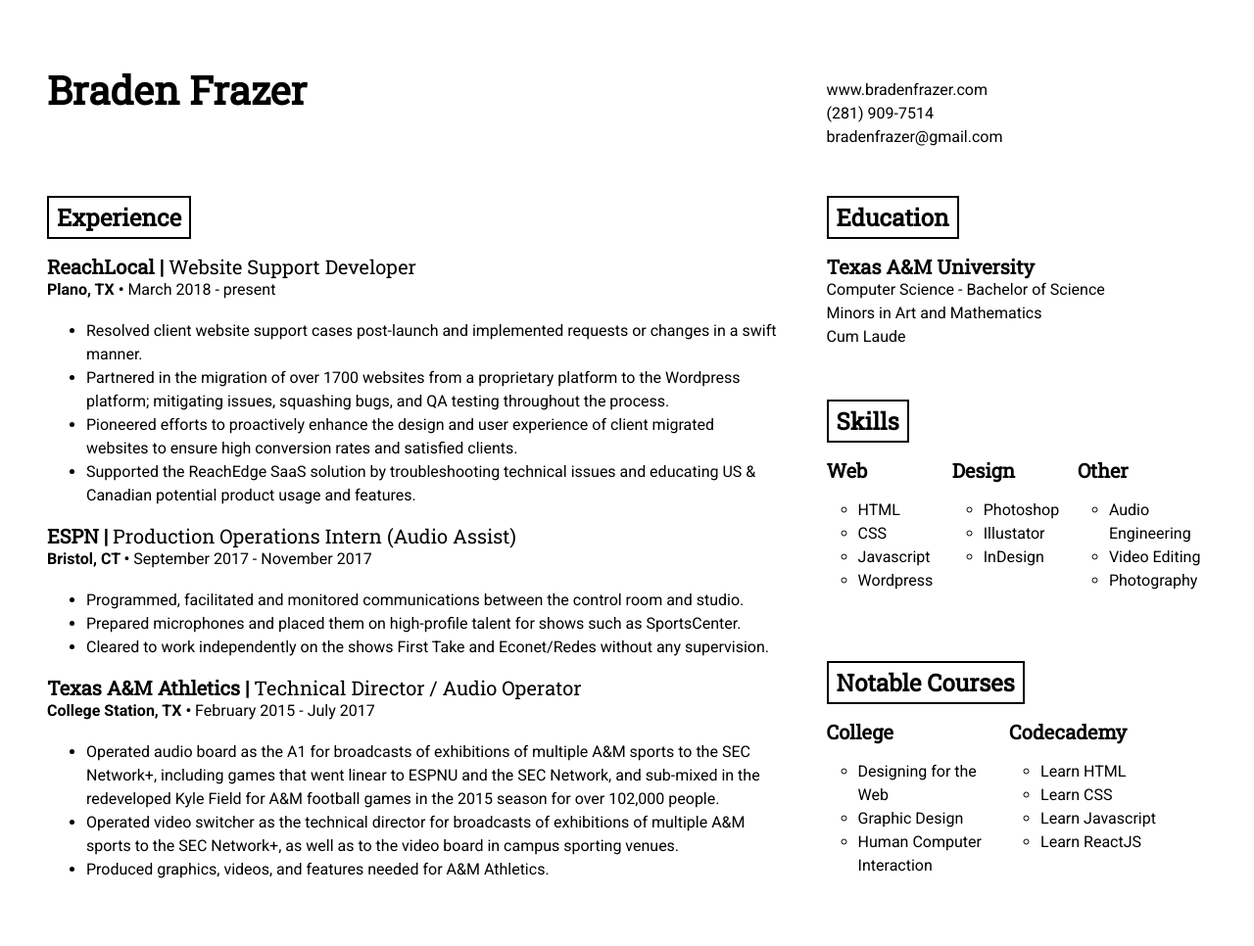
After one commit to bradenfrazer/bradenfrazer.com, a PHP site: page /resume.php in a window 1280 px wide. The commit adds this page. Shown: the whole page at 98% size. Run offline with PHP 8.4, Linux system fonts and the light colour scheme.

Commit message:
Add online resume to site under About page

```diff
--- a/about.php
+++ b/about.php
@@ -22,7 +22,10 @@
 
 <div class="content bg-light resume">
     <div class="container text-center">
-        <a href="../images/content/resume.pdf" target="_blank" class="btn btn-outline-primary">Resume</a>
+        <h3>Resume</h3>
+        <p></p>
+        <a href="../resume.php" target="_blank" class="btn btn-outline-primary">Online</a>
+        <a href="../images/content/resume.pdf" target="_blank" class="btn btn-outline-primary">PDF</a>
     </div>
 </div>
 
--- /dev/null
+++ b/resume.php
@@ -0,0 +1,120 @@
+<?php $page = "Resume"; ?>
+
+<!DOCTYPE html>
+<html lang="en">
+
+<head>
+	<meta charset="utf-8">
+	<meta name="viewport" content="width=device-width, initial-scale=1.0">
+	<link rel="shortcut icon" type="image/png" href="/images/design/favicon-64x64.png" />
+
+	<!-- Stylesheet -->
+	<link href="https://fonts.googleapis.com/css?family=Roboto+Slab|Roboto:400,700|Caveat+Brush" rel="stylesheet">
+	<link href="/style.css" rel="stylesheet" text="text/css" media="screen">
+
+
+	<!--<link rel="stylesheet" href="https://maxcdn.bootstrapcdn.com/bootstrap/4.0.0/css/bootstrap.min.css" integrity="sha384-Gn5384xqQ1aoWXA+058RXPxPg6fy4IWvTNh0E263XmFcJlSAwiGgFAW/dAiS6JXm" crossorigin="anonymous">
+	<link href="/style.css" rel="stylesheet" text="text/css" media="screen">
+	<script src="//cdnjs.cloudflare.com/ajax/libs/jquery/3.2.1/jquery.min.js"></script>
+	<script type="text/javascript" src="main.js"></script>-->
+	<title>
+		<?php echo "$page | Braden Frazer"; ?>
+	</title>
+</head>
+<body>
+    <div id="resume-grid">
+        <div id="resume-name">
+            <h1>Braden Frazer</h1>
+        </div>
+        <div id="resume-contact">
+            <p>www.bradenfrazer.com</p>
+            <p>(281) 909-7514</p>
+            <p>bradenfrazer@gmail.com</p>
+        </div>
+        <div id="resume-experience">
+            <h2>Experience</h2>
+            <h3><strong>ReachLocal | </strong>Website Support Developer</h3>
+            <p><strong>Plano, TX • </strong>March 2018 - present</p>
+            <ul>
+                <li>Resolved client website support cases post-launch and implemented requests or changes in a swift manner. </li>
+                <li>Partnered in the migration of over 1700 websites from a proprietary platform to the Wordpress platform; mitigating issues, squashing bugs, and  QA testing throughout the process. </li>
+                <li>Pioneered efforts to proactively enhance the design and user experience of client migrated websites to ensure  high conversion rates and satisfied clients. </li>
+                <li>Supported the ReachEdge SaaS solution by troubleshooting technical issues and educating US & Canadian potential product usage and features.</li>
+            </ul>
+            <h3><strong>ESPN | </strong>Production Operations Intern (Audio Assist)</h3>
+            <p><strong>Bristol, CT • </strong>September 2017 - November 2017</p>
+            <ul>
+                <li>Programmed, facilitated and monitored communications between the control room and studio.</li>
+                <li>Prepared microphones and placed them on high-profile talent for shows such as SportsCenter.</li>
+                <li>Cleared to work independently on the shows First Take and Econet/Redes without any supervision.</li>
+            </ul>
+            <h3><strong>Texas A&M Athletics | </strong>Technical Director / Audio Operator</h3>
+            <p><strong>College Station, TX • </strong>February 2015 - July 2017</p>
+            <ul>
+                <li>Operated audio board as the A1 for broadcasts of exhibitions of multiple A&M sports to the SEC Network+, including games that went linear to ESPNU and the SEC Network, and sub-mixed in the redeveloped Kyle Field for A&M football games in the 2015 season for over 102,000 people.</li>
+                <li>Operated video switcher as the technical director for broadcasts of exhibitions of multiple A&M sports to the SEC Network+, as well as to the video board in campus sporting venues.</li>
+                <li>Produced graphics, videos, and features needed for A&M Athletics.</li>
+            </ul>
+        </div>
+        <div id="resume-education">
+            <h2>Education</h2>
+            <h3><strong>Texas A&M University</strong></h3>
+            <p>Computer Science - Bachelor of Science</p>
+            <p>Minors in Art and Mathematics</p>
+            <p>Cum Laude</p>
+        </div>
+        <div id="resume-skills">
+            <h2>Skills</h2>
+            <div id="skills-flex">
+                <div class="col">
+                    <h3><strong>Web</strong></h3>
+                    <ul>
+                        <li>HTML</li>
+                        <li>CSS</li>
+                        <li>Javascript</li>
+                        <li>Wordpress</li>
+                    </ul>
+                </div>
+                <div class="col">
+                    <h3><strong>Design</strong></h3>
+                    <ul>
+                        <li>Photoshop</li>
+                        <li>Illustator</li>
+                        <li>InDesign</li>
+                    </ul>
+                </div>
+                <div class="col">
+                    <h3><strong>Other</strong></h3>
+                    <ul>
+                        <li>Audio Engineering</li>
+                        <li>Video Editing</li>
+                        <li>Photography</li>
+                    </ul>
+                </div>
+            </div>
+        </div>
+        <div id="resume-courses">
+            <h2>Notable Courses</h2>
+            <div id="courses-flex">
+                <div class="col">
+                    <h3><strong>College</strong></h3>
+                    <ul>
+                        <li>Designing for the Web</li>
+                        <li>Graphic Design</li>
+                        <li>Human Computer Interaction</li>
+                    </ul>
+                </div>
+                <div class="col">
+                    <h3><strong>Codecademy</strong></h3>
+                    <ul>
+                        <li>Learn HTML</li>
+                        <li>Learn CSS</li>
+                        <li>Learn Javascript</li>
+                        <li>Learn ReactJS</li>
+                    </ul>
+                </div>
+            </div>
+        </div>
+    </div>
+</body>
+</html>
--- a/style.css
+++ b/style.css
@@ -350,3 +350,116 @@ a:hover {
     margin: 0;
   }
 }
+
+/* Resume
+--------------------------------------------- */
+
+#resume-name {
+    grid-area: name;
+}
+
+#resume-contact {
+    grid-area: contact;
+}
+
+#resume-experience {
+    grid-area: experience;
+}
+
+#resume-education {
+    grid-area: education;
+}
+
+#resume-skills {
+   grid-area: skills;
+}
+
+#skills-flex, #courses-flex {
+    display: flex;
+}
+
+#skills-flex .col {
+    flex: 0 0 33%;
+}
+
+#courses-flex .col {
+    flex: 0 0 48%;
+}
+
+#skills-flex ul, #courses-flex ul{
+    list-style-type: circle;
+    padding-left: 2rem;
+}
+
+#resume-courses {
+    grid-area: courses;
+}
+
+#resume-grid {
+    display: grid;
+    grid-template-areas:
+    'name name contact'
+    'experience experience education'
+    'experience experience skills'
+    'experience experience courses';
+  grid-gap: 3rem;
+  padding: 3rem;
+    padding-top: 5rem;
+    max-width: 1400px;
+    margin: 0 auto;
+}
+
+#resume-grid h1, #resume-grid h2, #resume-grid h3, #resume-grid p, #resume-grid li {
+    border: none;
+    color: #000;
+    margin: 0;
+    padding: 0;
+    font-family: 'Roboto', sans-serif;
+}
+
+#resume-grid h1, #resume-grid h2, #resume-grid  h3 {
+    font-family: 'Roboto Slab', serif;
+}
+
+#resume-grid h1 {
+    text-align: left;
+    font-weight: 800;
+    text-transform: inherit;
+    font-size: 2.5rem;
+}
+
+#resume-grid h2 {
+    text-align: left;
+    font-weight: 600;
+    font-size: 1.5rem;
+    margin-bottom: 1rem;
+    border: 2px solid #000;
+    padding: 0.5rem;
+    display: inline-block;
+}
+
+#resume-grid h3 {
+    text-align: left;
+    font-weight: 400;
+    font-size: 1.25rem;
+}
+
+#resume-grid p, #resume-grid li {
+    text-align: left;
+    font-weight: 400;
+    font-size: 1rem;
+}
+
+@media (max-width: 991px) {
+#resume-grid {
+    grid-template-areas:
+    'name'
+    'contact'
+    'education'
+    'experience'
+    'skills'
+    'courses';
+    padding: 1rem;
+    padding-top: 3rem;
+}
+}
```
